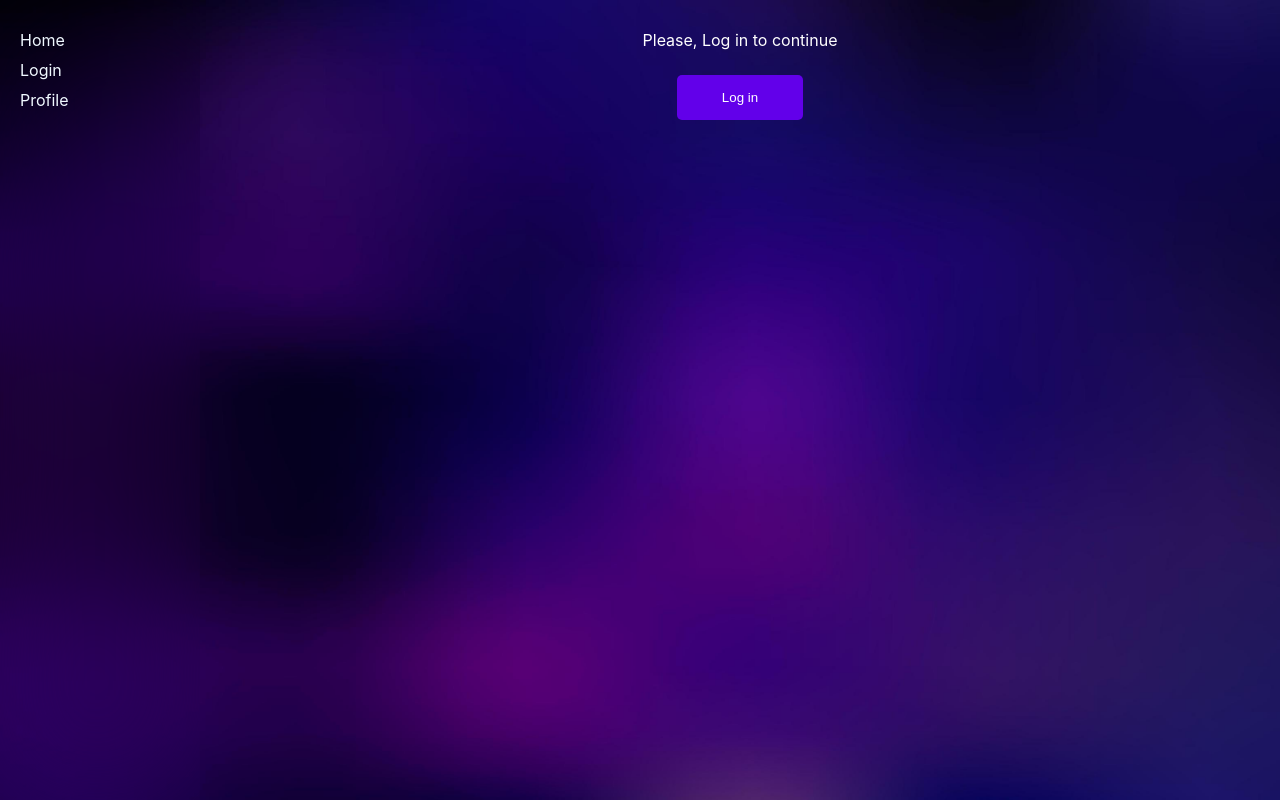
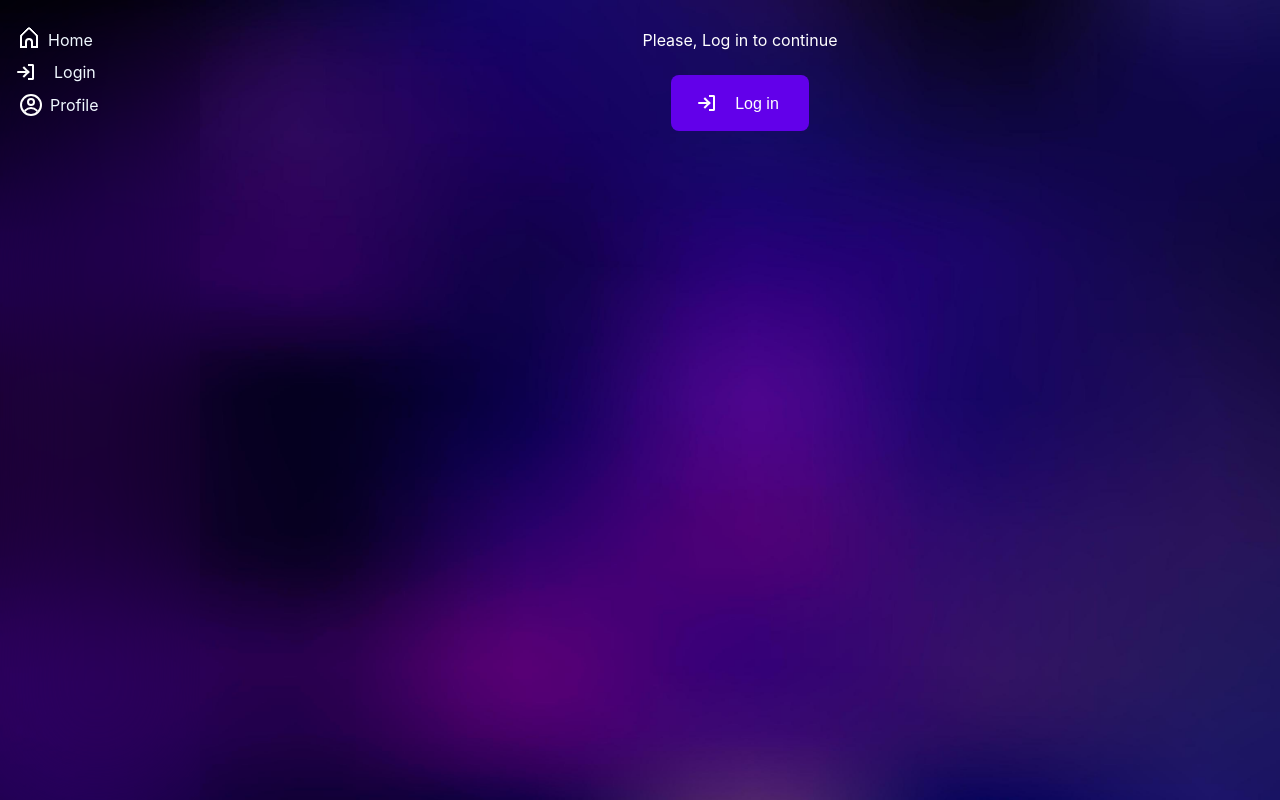
Before and after one commit to zvezdd/kickoff, a React (Create React App) app: page /profile in a window 1280 px wide. Built offline with nearby package versions, Linux system fonts and the light colour scheme; no server answers.

Commit message:
some icons have been added for a new style

```diff
--- a/src/App.css
+++ b/src/App.css
@@ -1,3 +1,217 @@
+@import url('https://unpkg.com/css.gg@2.0.0/icons/css/add-r.css');
+.icon-text {
+  display: inline-flex;
+  align-items: center;
+}
+
+.gg-log-in {
+  box-sizing: border-box;
+  position: relative;
+  display: block;
+  transform: scale(var(--ggs,1));
+  width: 6px;
+  height: 16px;
+  border: 2px solid;
+  border-left: 0;
+  border-top-right-radius: 2px;
+  border-bottom-right-radius: 2px;
+  margin-right: 20px;
+  margin-left: 8px;
+ }
+
+ .gg-log-in::after,
+ .gg-log-in::before {
+  content: "";
+  display: block;
+  box-sizing: border-box;
+  position: absolute
+ }
+
+ .gg-log-in::after {
+  border-top: 2px solid;
+  border-right: 2px solid;
+  transform: rotate(45deg);
+  width: 8px;
+  height: 8px;
+  left: -8px;
+  bottom: 2px
+ }
+
+ .gg-log-in::before {
+  border-radius: 3px;
+  width: 10px;
+  height: 2px;
+  background: currentColor;
+  left: -11px;
+  bottom: 5px
+ }
+
+.gg-log-out {
+  box-sizing: border-box;
+  position: relative;
+  display: block;
+  width: 6px;
+  height: 16px;
+  border: 2px solid;
+  transform: scale(var(--ggs,1));
+  border-right: 0;
+  border-top-left-radius: 2px;
+  border-bottom-left-radius: 2px;
+  margin-right: 20px;
+ }
+
+ .gg-log-out::after,
+ .gg-log-out::before {
+  content: "";
+  display: block;
+  box-sizing: border-box;
+  position: absolute
+ }
+
+ .gg-log-out::after {
+  border-top: 2px solid;
+  border-left: 2px solid;
+  transform: rotate(-45deg);
+  width: 8px;
+  height: 8px;
+  left: 4px;
+  bottom: 2px
+ }
+
+ .gg-log-out::before {
+  border-radius: 3px;
+  width: 10px;
+  height: 2px;
+  background: currentColor;
+  left: 5px;
+  bottom: 5px
+ }
+
+
+.gg-profile,
+.gg-profile::after,
+.gg-profile::before {
+ display: block;
+ box-sizing: border-box;
+ border: 2px solid;
+ border-radius: 100px
+}
+
+.gg-profile {
+ overflow: hidden;
+ transform: scale(var(--ggs,1));
+ width: 22px;
+ height: 22px;
+ position: relative;
+ margin-right: 8px;
+}
+
+.gg-profile::after,
+.gg-profile::before {
+ content: "";
+ position: absolute;
+ top: 2px;
+ left: 5px;
+ width: 8px;
+ height: 8px
+}
+
+.gg-profile::after {
+ border-radius: 200px;
+ top: 11px;
+ left: 0px;
+ width: 18px;
+ height: 18px
+}
+
+
+.gg-home {
+  background:
+      linear-gradient(to left,
+          currentColor 5px,transparent 0)
+          no-repeat 0 bottom/4px 2px,
+      linear-gradient(to left,
+          currentColor 5px,transparent 0)
+          no-repeat right bottom/4px 2px;
+  box-sizing: border-box;
+  position: relative;
+  display: block;
+  transform: scale(var(--ggs,1));
+  width: 18px;
+  height: 14px;
+  border: 2px solid;
+  border-top: 0;
+  border-bottom: 0;
+  border-top-right-radius: 3px;
+  border-top-left-radius: 3px;
+  border-bottom-right-radius: 0;
+  border-bottom-left-radius: 0;
+  margin-bottom: -2px;
+  margin-right: 10px;
+}
+.gg-home::after,
+.gg-home::before {
+  content: "";
+  display: block;
+  box-sizing: border-box;
+  position: absolute
+}
+.gg-home::before {
+  border-top: 2px solid;
+  border-left: 2px solid;
+  border-top-left-radius: 4px;
+  transform: rotate(45deg);
+  top: -5px;
+  border-radius: 3px;
+  width: 14px;
+  height: 14px;
+  left: 0
+}
+.gg-home::after {
+  width: 8px;
+  height: 10px;
+  border: 2px solid;
+  border-radius: 100px;
+  border-bottom-left-radius: 0;
+  border-bottom-right-radius: 0;
+  border-bottom: 0;
+  left: 3px;
+  bottom: 0
+}
+
+.gg-add-r {
+  box-sizing: border-box;
+  position: relative;
+  display: block;
+  width: 22px;
+  height: 22px;
+  border: 2px solid;
+  transform: scale(var(--ggs,1));
+  border-radius: 4px;
+  margin-right: 8px;
+}
+
+.gg-add-r::after,
+.gg-add-r::before {
+  content: "";
+  display: block;
+  box-sizing: border-box;
+  position: absolute;
+  width: 10px;
+  height: 2px;
+  background: currentColor;
+  border-radius: 5px;
+  top: 8px;
+  left: 4px;
+}
+
+.gg-add-r::after {
+  width: 2px;
+  height: 10px;
+  top: 4px;
+  left: 8px;
+}
+
 body {
   margin: 0;
 }
@@ -22,10 +236,9 @@ body {
 
 body, html, #root {
   height: 100%;
-  overflow: hidden; /* Скрыть скроллбар для всего документа */
+  overflow: hidden;
 }
 
-/* Скрыть скроллбар для всех контейнеров */
 body::-webkit-scrollbar,
 html::-webkit-scrollbar,
 #root::-webkit-scrollbar,
@@ -35,34 +248,37 @@ html::-webkit-scrollbar,
   display: none;
 }
 
-/* Для Firefox */
+
 body,
 html,
 #root,
 .app,
 .sidebar,
 .main-content {
-  scrollbar-width: none; /* Скрыть скроллбар для всех контейнеров */
+  scrollbar-width: none;
+
 }
 
-/* .app {
-  display: flex;
-  height: 100%;
-  overflow: hidden; /* Скрыть скроллбар для основного контейнера */
-
+.log-out-text, .log-in-text {
+  font-size: 16px;
+  color: #000;
+  margin: 0;
+  padding: 0;
+  margin-bottom: 8px;
+}
 
 .sidebar {
   width: 200px;
   padding: 20px;
-  height: 100vh; /* Высота на всю видимую часть окна */
-  overflow-y: auto; /* Обеспечить прокрутку для контента в сайдбаре */
-  backdrop-filter: blur(50px); /* Apply blur effect */
+  height: 100vh;
+  overflow-y: auto;
+  backdrop-filter: blur(50px); /* blur effect (for future) */
 }
 
 .main-content {
   flex-grow: 1;
   padding: 20px;
-  overflow-y: auto; /* Обеспечить прокрутку для основного контента */
+  overflow-y: auto;
 }
 
 .sidebar ul {
@@ -112,12 +328,11 @@ html,
   background-color: #6200ea;
   color: white;
   border: none;
-  border-radius: 5px;
-  padding: 15px 45px;
+  border-radius: 8px;
+  padding: 10px 30px;
   margin-top: 25px;
   cursor: pointer;
   transition: all 0.5s ease;
-
 }
 
 .profile-button:hover {
--- a/src/components/Sidebar.jsx
+++ b/src/components/Sidebar.jsx
@@ -10,19 +10,31 @@ export default function Sidebar() {
     <div className="sidebar">
       <ul>
         <li>
-          <Link to="/">Home</Link>
+          <div className="icon-text">
+            <i className="gg-home"></i>
+            <Link to="/">Home</Link>{" "}
+          </div>
         </li>
         {!user ? (
           <li>
-            <Link to="/login">Login</Link>
+            <div className="icon-text">
+              <i className="gg-log-in"></i>
+              <Link to="/login">Login</Link>
+            </div>
           </li>
         ) : (
           <li>
-            <Link to="/createpost">Create Post</Link>
+            <div className="icon-text">
+              <i className="gg-add-r"></i>
+              <Link to="/createpost">Create Post</Link>
+            </div>
           </li>
         )}
         <li>
-          <Link to="/profile">Profile</Link>
+          <div className="icon-text">
+            <i className="gg-profile"></i>
+            <Link to="/profile">Profile</Link>
+          </div>
         </li>
       </ul>
     </div>
--- a/src/pages/Home/Home.jsx
+++ b/src/pages/Home/Home.jsx
@@ -23,7 +23,7 @@ export default function Home() {
   return (
     <div className={styles.home}>
     <h1>Find Teams</h1>
-    {loading ? ( // если идет загрузка, показываем индикатор загрузки
+    {loading ? (
       <Loader/>
     ) : (
       <div className={styles.postsList}>
--- a/src/pages/Profile.jsx
+++ b/src/pages/Profile.jsx
@@ -8,7 +8,7 @@ export default function Profile() {
   const [user] = useAuthState(auth);
   const navigate = useNavigate();
 
-  const signUserOut = async() => {
+  const signUserOut = async () => {
     await signOut(auth);
   };
   return (
@@ -17,13 +17,23 @@ export default function Profile() {
         <div className="profile">
           <p>{user?.displayName}</p>
           <img className="profile-picture" src={user?.photoURL || ""} />
-          <button className="profile-button" onClick={signUserOut}>Log out</button>
+          <button className="profile-button" onClick={signUserOut}>
+            <div className="icon-text">
+              <i className="gg-log-out"></i>
+              <p className="log-out-text">Log out</p>
+            </div>
+          </button>
         </div>
       )}
       {!user && (
         <div className="profile">
           <p>Please, Log in to continue</p>
-          <button className="profile-button" onClick={() => navigate("/login")}>Log in</button>
+          <button className="profile-button" onClick={() => navigate("/login")}>
+          <div className="icon-text">
+              <i className="gg-log-in"></i>
+              <p className="log-in-text">Log in</p>
+            </div>
+          </button>
         </div>
       )}
     </div>
```
